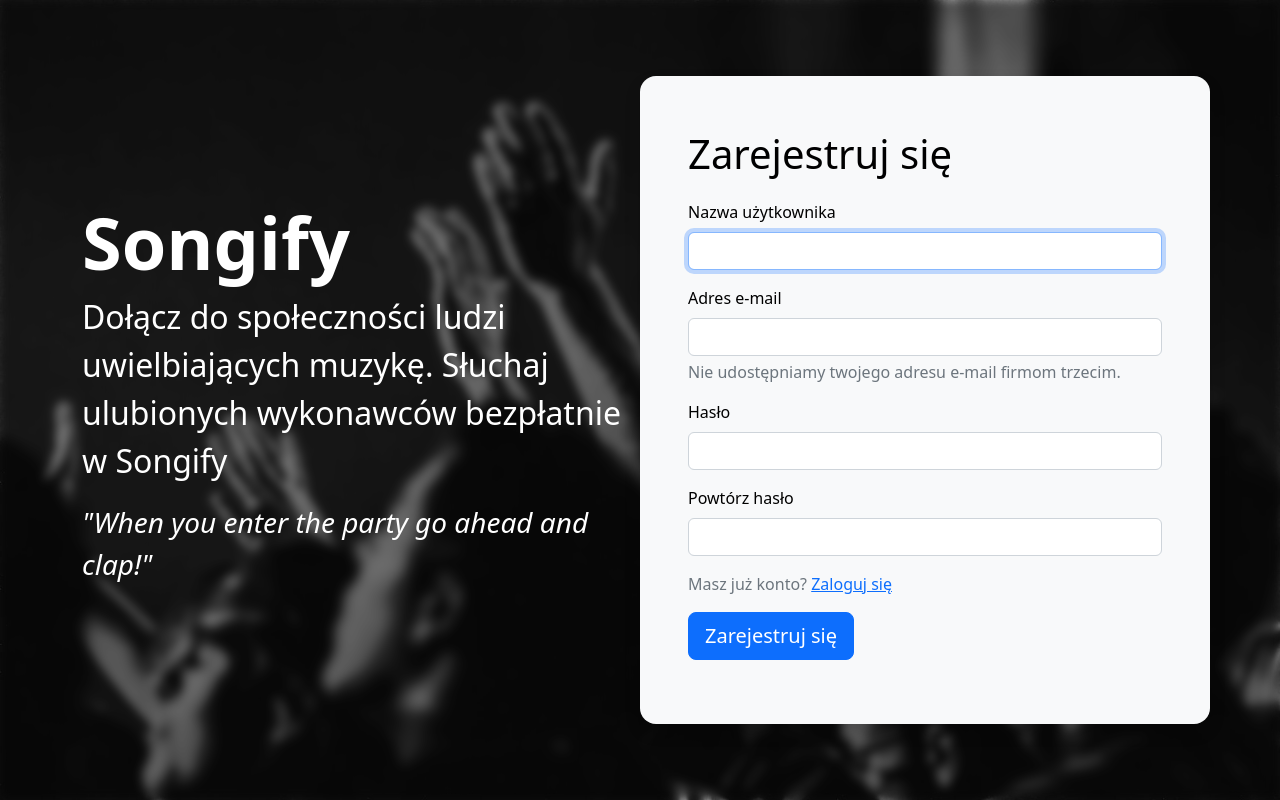
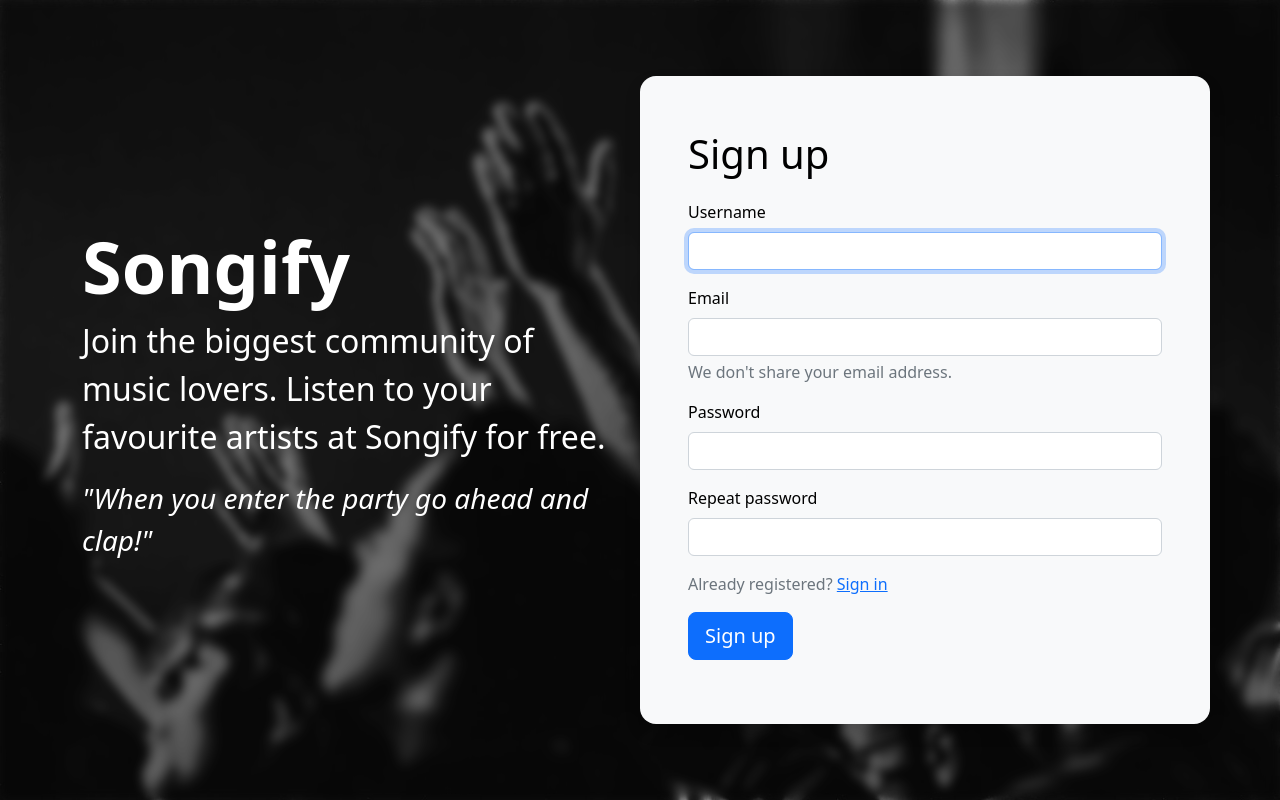
Before and after one commit to rapt8r/songify-project, a Django app: page /register/ in a window 1280 px wide. Run offline with Django 4.2, Linux system fonts and the light colour scheme; some libraries are stand-ins or nearby versions.

Commit message:
Login and Register page translation to English

```diff
--- a/main/forms.py
+++ b/main/forms.py
@@ -26,11 +26,11 @@ class UserRegisterForm(UserCreationForm):
         }
         error_messages = {
             'username': {
-                'unique': 'Użytkownik o takiej nazwie już istnieje!',
-                'required': 'Podaj nazwę użytkownika!'
+                'unique': 'This username exists!',
+                'required': 'Enter username!'
             },
             'password2': {
-                'password_mismatch': 'Hasła nie są identyczne!',
+                'password_mismatch': 'Passwords are not identical!',
             },
             'email': {
                 'unique': 'Ten adres email jest już używany!'
@@ -41,6 +41,6 @@ class UserRegisterForm(UserCreationForm):
 
 class AuthForm(AuthenticationForm):
     username = forms.CharField(
-        widget=widgets.TextInput(attrs={'class': 'form-control form-control-lg', 'placeholder': 'Nazwa użytkownika'}))
+        widget=widgets.TextInput(attrs={'class': 'form-control form-control-lg', 'placeholder': 'Enter username'}))
     password = forms.CharField(
-        widget=widgets.PasswordInput(attrs={'class': 'form-control form-control-lg', 'placeholder': 'Hasło'}))
+        widget=widgets.PasswordInput(attrs={'class': 'form-control form-control-lg', 'placeholder': 'Enter password'}))
--- a/templates/registration/register.html
+++ b/templates/registration/register.html
@@ -1,7 +1,7 @@
 {% extends 'main/root_template.html' %}
 {% load static %}
 {% block page_title %}
-    <title>Zarejestruj się w Songify</title>
+    <title>Sign up - Songify</title>
 {% endblock %}
 {% block page_content %}
     <div id="fs-bg-img" class='container-fluid vh-100 wh-100 g-0'
@@ -12,8 +12,7 @@
                 <div class="row gy-3">
                     <div class="col-lg-6 align-self-center text-white">
                         <h1 class="display-2 fw-semibold">Songify</h1>
-                        <p class="fs-2">Dołącz do społeczności ludzi uwielbiających muzykę. Słuchaj ulubionych
-                            wykonawców bezpłatnie w Songify</p>
+                        <p class="fs-2">Join the biggest community of music lovers. Listen to your favourite artists at Songify for free.</p>
                         <p class="fs-3 fst-italic">"When you enter the party go ahead and clap!"</p>
                     </div>
                     <div class="col-lg-6 p-5 text-bg-light rounded-4 shadow">
@@ -27,33 +26,29 @@
                                 </div>
                             {% endfor %}
                         {% endfor %}
-                        <p class="fs-1">Zarejestruj się</p>
+                        <p class="fs-1">Sign up</p>
                         <form method="post">
                             {% csrf_token %}
                             <div class="mb-3">
-                                <label for="{{ form.username.id_for_label }}" class="form-label">Nazwa
-                                    użytkownika</label>
+                                <label for="{{ form.username.id_for_label }}" class="form-label">Username</label>
                                 {{ form.username }}
                             </div>
                             <div class="mb-3">
-                                <label for="{{ form.email.id_for_label }}" class="form-label">Adres e-mail</label>
+                                <label for="{{ form.email.id_for_label }}" class="form-label">Email</label>
                                 {{ form.email }}
-                                <div class="form-text fs-6 mb-3">Nie udostępniamy twojego adresu e-mail firmom
-                                    trzecim.
-                                </div>
+                                <div class="form-text fs-6 mb-3">We don't share your email address.</div>
                             </div>
                             <div class="mb-3">
-                                <label for="{{ form.password1.id_for_label }}" class="form-label">Hasło</label>
+                                <label for="{{ form.password1.id_for_label }}" class="form-label">Password</label>
                                 {{ form.password1 }}
                             </div>
                             <div class="mb-3">
-                                <label for="{{ form.password2.id_for_label }}" class="form-label">Powtórz
-                                    hasło</label>
+                                <label for="{{ form.password2.id_for_label }}" class="form-label">Repeat password</label>
                                 {{ form.password2 }}
                             </div>
-                            <div class="form-text fs-6 mb-3">Masz już konto? <a
-                                    href="{% url 'LoginPage' %}">Zaloguj się</a></div>
-                            <button type="submit" class="btn btn-lg btn-primary mb-3">Zarejestruj się</button>
+                            <div class="form-text fs-6 mb-3">Already registered? <a
+                                    href="{% url 'LoginPage' %}">Sign in</a></div>
+                            <button type="submit" class="btn btn-lg btn-primary mb-3">Sign up</button>
                         </form>
                     </div>
                 </div>
```
Also changed, not shown: templates/registration/login.html (+10 -11 lines).
